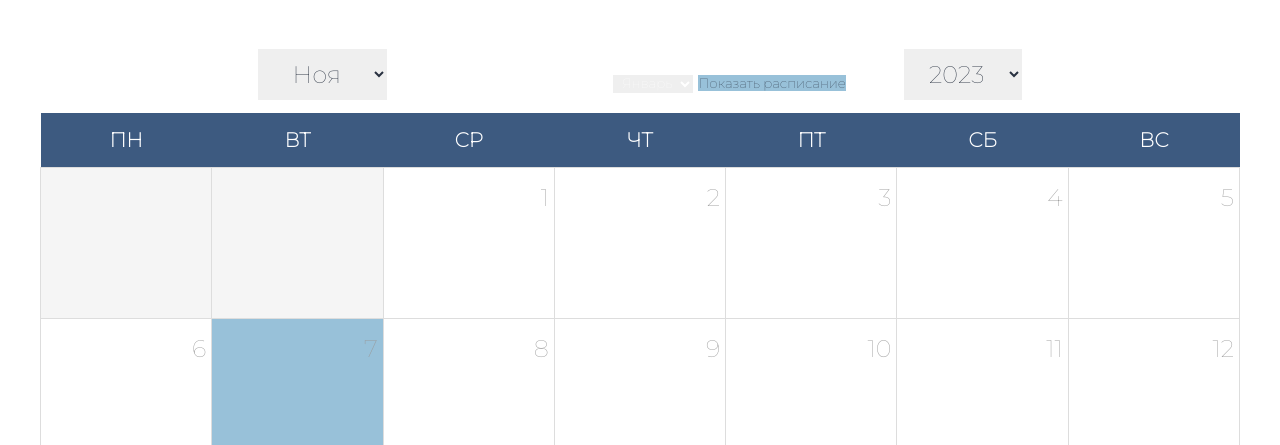
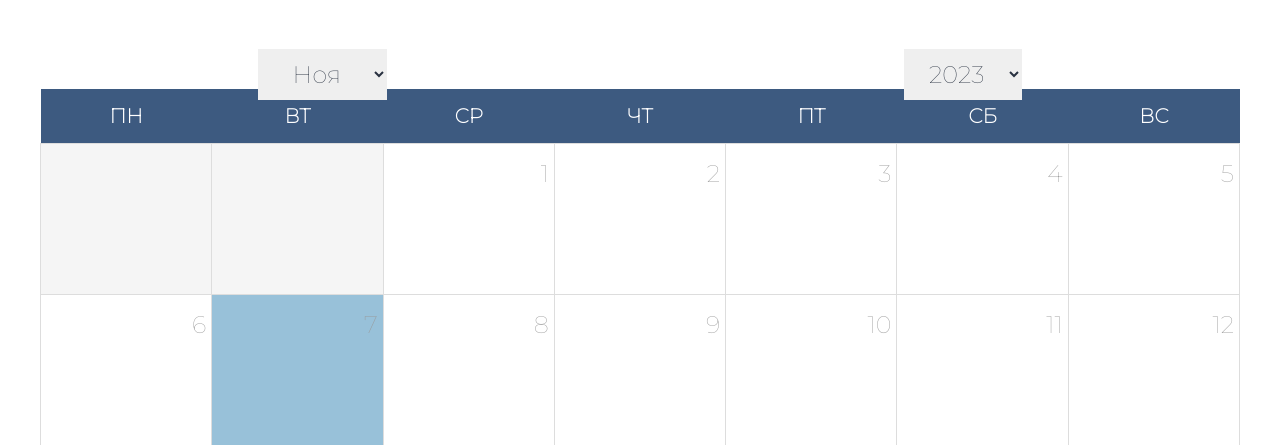
Before and after one commit to Tangusik/cemDev, a Django app: page /crm/schedule in a window 1280 px wide. Shown: the part 135-580 px from the top of the page. Run offline with Django 4.2, Linux system fonts and the light colour scheme; the visitor is signed in with stand-in values (Sample User, id 1); data that the repository does not hold is empty.

Commit message:
get data without btn - schedule

```diff
--- a/crm/trainers/templates/trainers/schedule.html
+++ b/crm/trainers/templates/trainers/schedule.html
@@ -30,20 +30,15 @@
                 nowMth = now.getMonth(),
                 nowYear = parseInt(now.getFullYear());
 // ДОБАВИТЬ ВЫБОР МЕСЯЦЕВ
-            for (let i = 0; i < 12; i++) {
+            for (let i = 0; i <= 11; i++) {
                 let opt = document.createElement("option");
                 opt.value = i;
                 opt.innerHTML = cal.mName[i];
                 if (i === nowMth) {
                     opt.selected = true;
-                    getMonth(i);
                 }
+
                 cal.hMth.appendChild(opt);
-            }
-            // cal.hMth.onchange = cal.list;
-            cal.hMth.onchange = function() {
-                let selectedMonth = parseInt(cal.hMth.value);
-                getMonth(selectedMonth)
             }
             cal.hMth.onchange = cal.list;
 // ДОБАВИТЬ ВЫБОР ГОДОВ
@@ -182,41 +177,27 @@
 <div id="cal-wrap">
     <h1>Расписание</h1>
     <div id="cal-date">
-<!--        <form id="monthForm" method="GET" action="{% url 'schedule' %} ">-->
-            <select id="cal-mth" onchange="submitForm()"></select>
-<!--        </form>-->
+        <form id="monthForm" method="GET" action="{% url 'schedule' %} ">
+            <select name="selectedMonth" id="cal-mth"></select>
+        </form>
         <select id="cal-yr"></select>
     </div>
 
-
-    <form method="GET" action="{% url 'schedule' %}">
-        <label for="selectedMonth">Выберите месяц:</label>
-        <select name="selectedMonth" id="selectedMonth">
-            <option value="1">Январь</option>
-            <option value="2">Февраль</option>
-            <option value="10">Октябрь</option>
-        </select>
-        <button type="submit">Показать расписание</button>
-    </form>
+<!--    получить на фронт все данные и отслортировать-->
 
     <div id="cal-container"></div>
     <button id="showSchedule" onclick="processActivities()">rtr</button>
 </div>
 <script>
 
-    function submitForm() {
-        document.getElementById("monthForm").submit();
-    }
+    document.getElementById('cal-mth').addEventListener('change', function() {
+        document.getElementById('monthForm').submit();
+    });
 
     window.activities = JSON.parse('{{ activities|safe}}');
 
 
     console.log(window.activities)
-
-    function getMonth(month){
-        month += 1
-        console.log(month)
-    }
 
     function processActivities() {
         for (let activity of window.activities) {
--- a/crm/trainers/views.py
+++ b/crm/trainers/views.py
@@ -293,12 +293,14 @@ def trainers_add_action(request):
 #         return HttpResponseRedirect(reverse('login_page'))
 def schedule(request):
     if request.user.is_authenticated:
-        selected_month = request.GET.get('selectedMonth')
+        selected_month = int(request.GET.get('selectedMonth', 0)) + 1
+        print("selected_month",selected_month)
         activities = Activity.objects.filter(act_date__month=selected_month).order_by('act_date', 'act_time_begin')
         context = [activity.to_json() for activity in activities]
         context = json.dumps(context)
         print(context)
         return render(request, "trainers/schedule.html", {'activities': context})
+#         return JsonResponse({'activities': context})
     else:
         return HttpResponseRedirect(reverse('login_page'))
 
```
